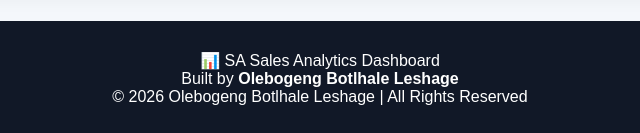
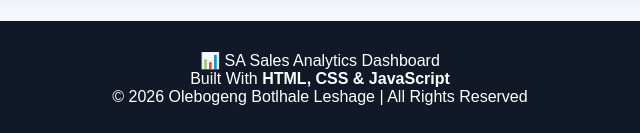
Before and after one commit to Olebogeng-leshage/sales-dashboard, a plain HTML site: page index.html in a window 1280 px wide. Shown: the part 3151-3284 px from the top of the page, 320-960 px from the left. Drawn offline with nearby package versions, Linux system fonts and the light colour scheme.

Commit message:
Update index.html

```diff
--- a/index.html
+++ b/index.html
@@ -262,7 +262,7 @@ Loading insights...
     <p>📊 SA Sales Analytics Dashboard</p>
 
     <p>
-        Built by <strong>Olebogeng Botlhale Leshage</strong>
+        Built With <strong> HTML, CSS & JavaScript</strong>
     </p>
 
     <p>© 2026 Olebogeng Botlhale Leshage | All Rights Reserved</p>
```
